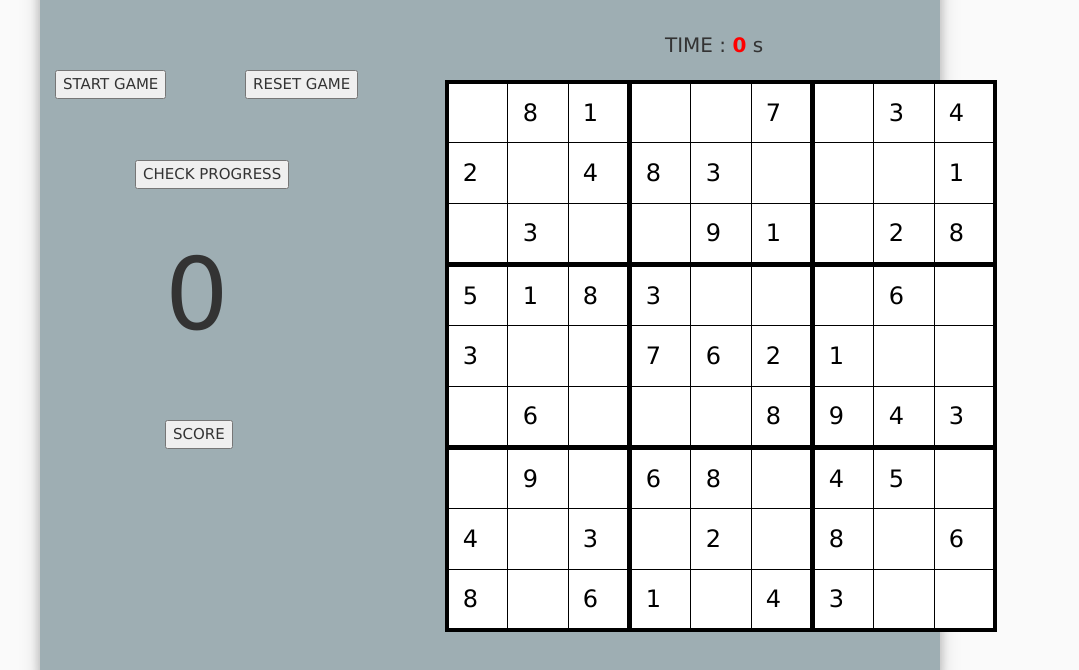
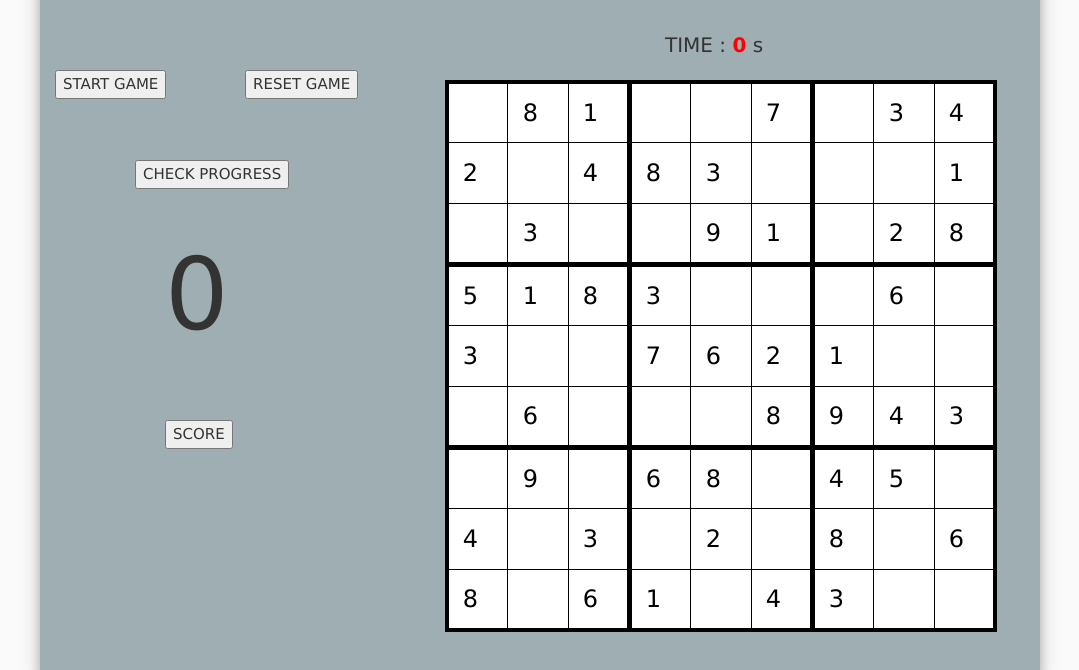
Before and after one commit to AbhishekTiwari-342123/sudoku-game, a plain HTML site: page index.html in a window 1280 px wide. Shown: the part 130-800 px from the top of the page, without its empty margins (155-1234 px from the left). Drawn offline with nearby package versions, Linux system fonts and the light colour scheme.

Commit message:
Update style.css

```diff
--- a/style.css
+++ b/style.css
@@ -1,14 +1,12 @@
-
-      html, body {
+	html, body {
         background-color: #FAFAFA;
 		position:fixed;
 		width:70%;height:110%;
-		left:225px;
-		bottom:200px;
+
       }
 	.lol{
 		position:fixed;
-		width:900px;height:750px;
+		width:1000px;height:750px;
 		left:195px;
 		top:60px;
 		bottom:200px;
```
